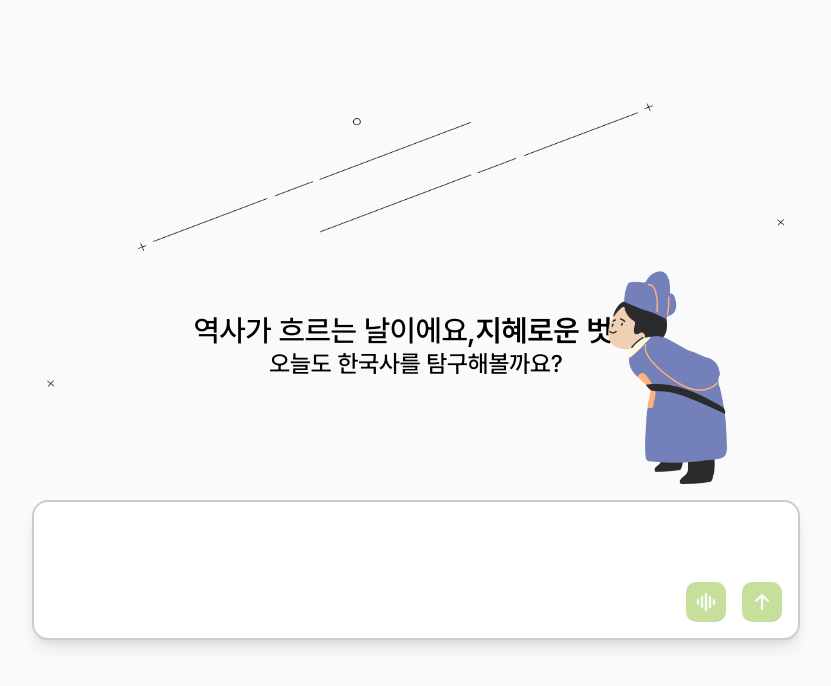
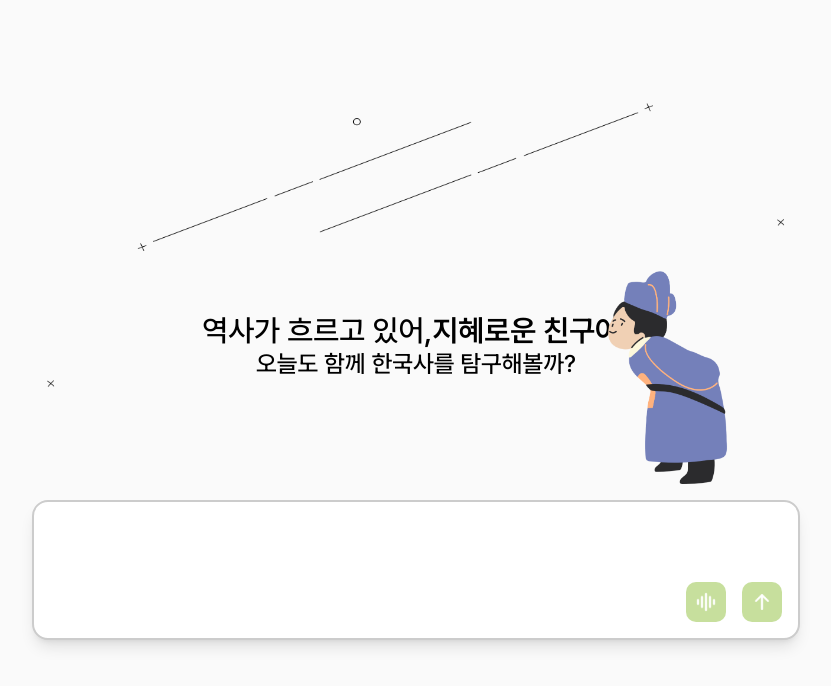
Before and after one commit to minjeongss/rag-korean-history-chatbot, a React (Vite) app in the folder client/: page / in a window 1280 px wide. Shown: the top 686 px of the page, without its empty margins (224-1055 px from the left). Built offline with nearby package versions, Linux system fonts and the light colour scheme.

Commit message:
feat: 메인 화면 문구 반말로 변경

```diff
--- a/client/src/pages/Home/Header.tsx
+++ b/client/src/pages/Home/Header.tsx
@@ -3,10 +3,10 @@ const Header = () => {
     <div className="w-3/5 h-[500px] flex flex-row justify-center items-center bg-[url('/src/assets/images/star.png')] bg-contain bg-no-repeat relative">
       <div className="absolute bottom-30 text-center bg-[#FAFAFA]">
         <p className="text-3xl">
-          <span className=" font-medium">역사가 흐르는 날이에요,</span>
-          <span className="font-semibold">지혜로운 벗님</span>
+          <span className=" font-medium">역사가 흐르고 있어,</span>
+          <span className="font-semibold">지혜로운 친구야!</span>
         </p>
-        <p className="text-2xl font-medium">오늘도 한국사를 탐구해볼까요?</p>
+        <p className="text-2xl font-medium">오늘도 함께 한국사를 탐구해볼까?</p>
       </div>
       <img
         className="w-[120px] h-auto absolute bottom-4 right-18"
```
